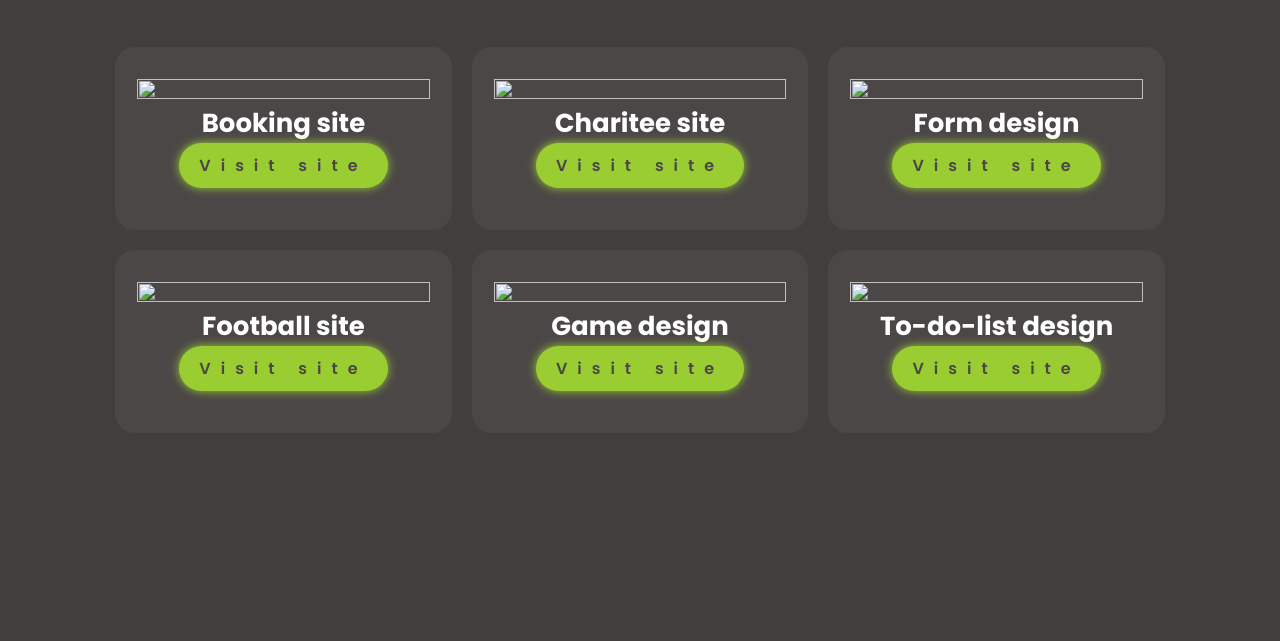
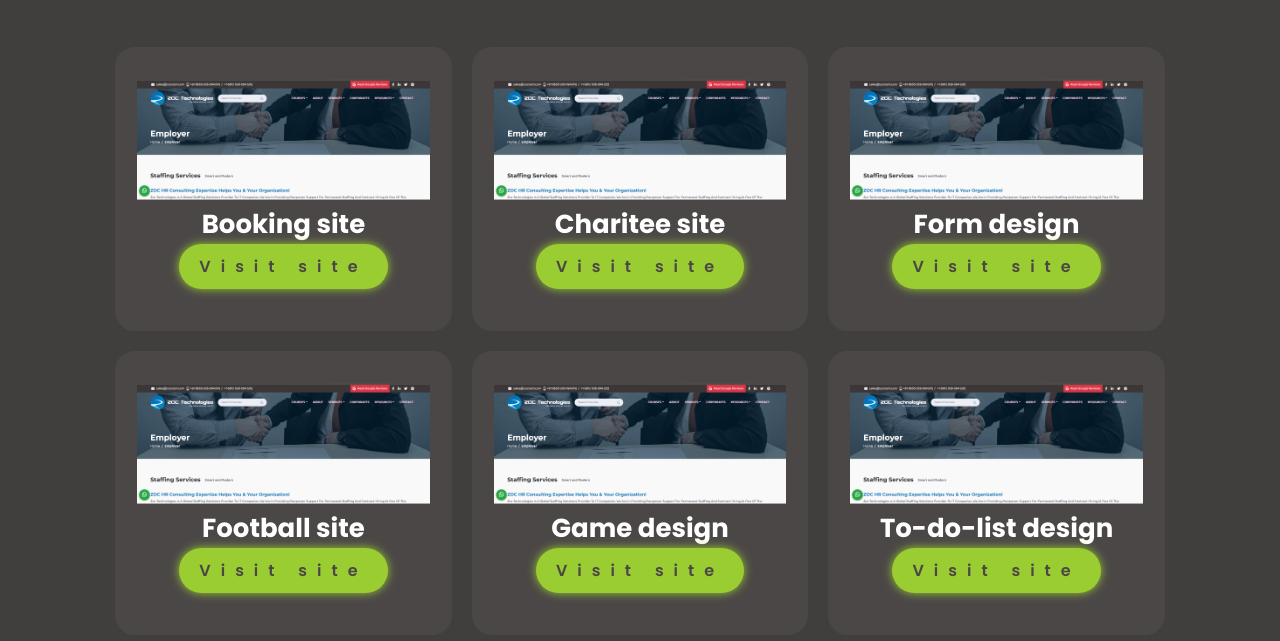
Before and after one commit to Greenleaf542/Portofilo, a plain HTML site: page webdevelopment.html in a window 1280 px wide. Shown: the part 171-812 px from the top of the page. Drawn offline with nearby package versions, Linux system fonts and the light colour scheme.

Commit message:
Update webdevelopment.html

```diff
--- a/webdevelopment.html
+++ b/webdevelopment.html
@@ -31,32 +31,32 @@
     <h2 class="heading">Web <span>Development</span> project</h2>
     <div class="services-container">
         <div class="services-box">
-           <img src="/img/web_development.png" alt="" width="100%" height="100%">
+           <img src="web_development.png" alt="" width="100%" height="100%">
             <h3> Booking site</h3>
             <a href="https://boking.netlify.app/" class="btnn">Visit site</a>
         </div>
         <div class="services-box">
-            <img src="/img/web_development.png" alt="" width="100%" height="100%">
+            <img src="web_development.png" alt="" width="100%" height="100%">
              <h3> Charitee site</h3>
-             <a href="https://boking.netlify.app/" class="btnn">Visit site</a>
+             <a href="https://charitey.netlify.app/" class="btnn">Visit site</a>
          </div>
          <div class="services-box">
-            <img src="/img/web_development.png" alt="" width="100%" height="100%">
+            <img src="web_development.png" alt="" width="100%" height="100%">
              <h3> Form design</h3>
-             <a href="https://boking.netlify.app/" class="btnn">Visit site</a>
+             <a href="https://contractform.netlify.app" class="btnn">Visit site</a>
          </div>
          <div class="services-box">
-            <img src="/img/web_development.png" alt="" width="100%" height="100%">
+            <img src="web_development.png" alt="" width="100%" height="100%">
              <h3> Football site</h3>
-             <a href="https://boking.netlify.app/" class="btnn">Visit site</a>
+             <a href="https://football-gmatch.netlify.app" class="btnn">Visit site</a>
          </div>
          <div class="services-box">
-             <img src="/img/web_development.png" alt="" width="100%" height="100%">
+             <img src="web_development.png" alt="" width="100%" height="100%">
               <h3> Game design</h3>
-              <a href="https://boking.netlify.app/" class="btnn">Visit site</a>
+              <a href="https://tactoegame.netlify.app/" class="btnn">Visit site</a>
           </div>
           <div class="services-box">
-             <img src="/img/web_development.png" alt="" width="100%" height="100%">
+             <img src="web_development.png" alt="" width="100%" height="100%">
               <h3> To-do-list design</h3>
               <a href="https://boking.netlify.app/" class="btnn">Visit site</a>
           </div>
```
